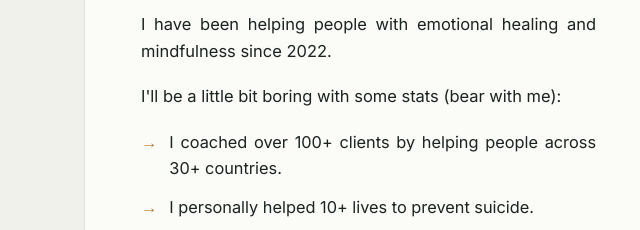
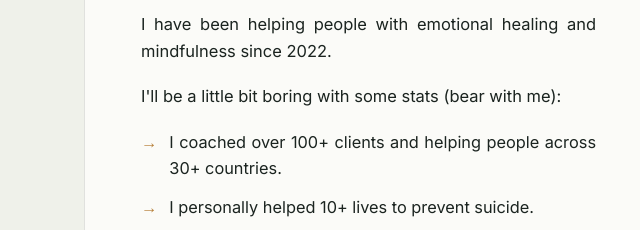
Before and after one commit to AbdullahValley/Personal-Coach, a plain HTML site: page index.html in a window 1280 px wide. Shown: the part 2161-2391 px from the top of the page, 20-660 px from the left. Drawn offline with Linux system fonts and the light colour scheme.

Commit message:
Update index.html

```diff
--- a/index.html
+++ b/index.html
@@ -455,7 +455,7 @@
             <p>I have been helping people with emotional healing and mindfulness since 2022.</p>
             <p>I'll be a little bit boring with some stats (bear with me):</p>
             <ul class="about-list">
-              <li><span class="about-arrow" aria-hidden="true">→</span><span>I coached over 100+ clients by helping people across 30+ countries.</span></li>
+              <li><span class="about-arrow" aria-hidden="true">→</span><span>I coached over 100+ clients and helping people across 30+ countries.</span></li>
               <li><span class="about-arrow" aria-hidden="true">→</span><span>I personally helped 10+ lives to prevent suicide.</span></li>
               <li><span class="about-arrow" aria-hidden="true">→</span><span>Most of my clients get results within 3 months.</span></li>
               <li><span class="about-arrow" aria-hidden="true">→</span><span>Because there is no shortcut in our life, It has discipline and habits.</span></li>
```
